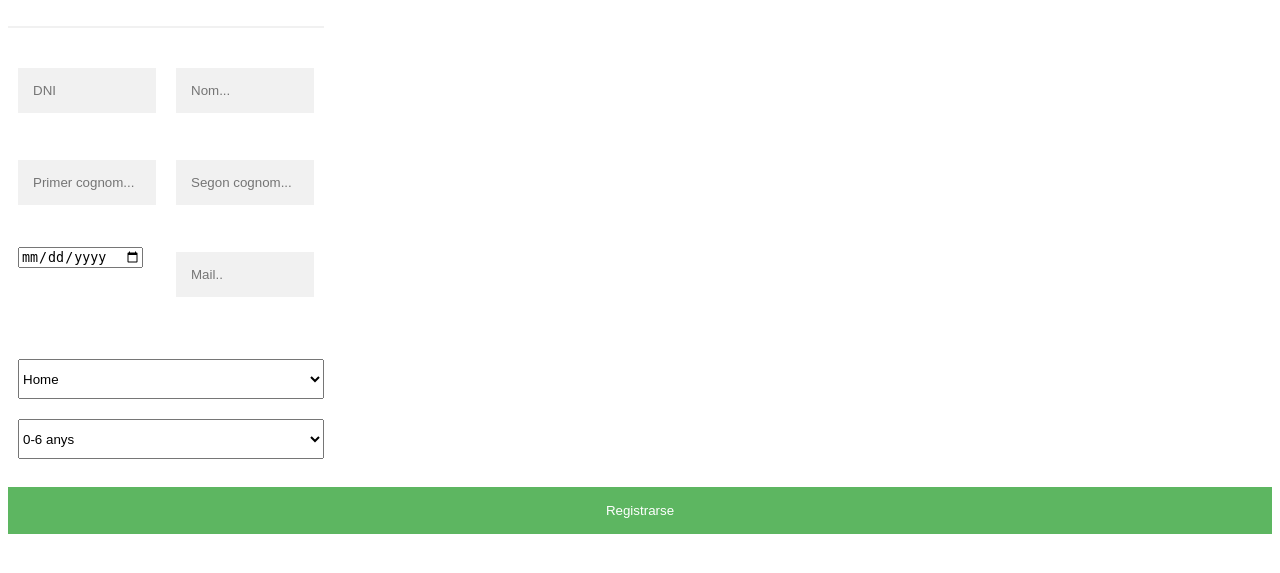
After one commit to samuelmc98/activitat-transversal, a PHP site: page /inscripcion.html in a window 1280 px wide. The commit adds this page. Shown: the top 573 px of the page. Run offline with PHP 8.4, Linux system fonts and the light colour scheme.

Commit message:
Add files via upload

```diff
--- /dev/null
+++ b/code.js
@@ -0,0 +1,71 @@
+function validacionForm() {
+    var email=document.getElementById('femail').value;
+    var dni=document.getElementById('fdni').value;
+    var nombre=document.getElementById('fnom').value;
+    var definido = true;
+
+    if (nombre == "") {
+        document.getElementById("fnom").style.borderColor = "red";
+        definido = false;
+    } else {
+        document.getElementById("fnom").style.borderColor = "initial";
+    }
+    if (email == "") {
+        document.getElementById("femail").style.borderColor = "red";
+        definido = false;
+    } else {
+        document.getElementById("femail").style.borderColor = "initial";
+
+    }
+    if (dni !== "") {
+
+        document.getElementById("fdni").style.borderColor = "initial";
+        console.log(dni);
+        comprobarDni(dni);
+    } else {
+        document.getElementById("fdni").style.borderColor = "red";
+        definido = false;
+    }
+    if (definido == false) {
+        document.getElementById("message").innerHTML = "El dni, el nombre y el email son necesarios";
+    } else {}
+    return definido;
+}
+
+function validarFor() {
+    var inputs = document.getElementsClassName('data');
+    for (let i = 0; i < inputs.length; i++) {
+        console.log(inputs[i].type);
+    }
+    return false;
+}
+
+function comprobarDni(dni) {
+    var control = ['T', 'R', 'W', 'A', 'G', 'M', 'Y', 'F', 'P', 'D', 'X', 'B', 'N', 'J', 'Z', 'S', 'Q', 'V', 'H', 'L', 'C', 'K', 'E', 'T'];
+    var $1;
+    var letra;
+    if (dni.length != 9) {
+        alert('Si el número tiene menos de 8 dígitos hay que rellenar el número con ceros al principio hasta tener 8 dígitos y una letra');
+    } else {
+        letra = dni.slice(8, 9);
+        dni = dni.slice(0, 8);
+        $1 = dni.substr(0, 1);
+        if ($1 == 'X') {
+            dni = dni.replace("X", "0");
+            console.log(dni);
+        } else if ($1 == 'Y') {
+            dni = dni.replace("Y", "1");
+            console.log(dni);
+        } else if ($1 == 'Z') {
+            dni = dni.replace("Z", "2");
+            console.log(dni);
+        }
+    }
+    if (letra == control[dni % 23]) {
+        return true;
+    } else {
+        alert('El número de DNI no es correcto');
+        return false;
+    }
+
+}
--- /dev/null
+++ b/config.php
@@ -0,0 +1,6 @@
+<?php
+define("SERVIDOR","localhost");
+define("USUARIO","root");
+define("PASSWORD","");
+define("BD","bd_cursa");
+?>
--- /dev/null
+++ b/insc.css
@@ -0,0 +1,64 @@
+* {
+    box-sizing: border-box;
+  }
+
+  .row{
+    width: 25%;
+  }
+  .row2{
+    display: flex;
+    flex-direction: column;
+  }
+
+  .insc{
+    width: 50%;
+    height: 40px;
+  }
+
+  /* Create two equal columns that floats next to each other */
+  .column {
+    float: left;
+    width: 50%;
+    padding: 10px;
+  }
+
+  /* Clear floats after the columns */
+  .row:after {
+    content: "";
+    display: table;
+    clear: both;
+  }
+
+
+  input[type=text], input[type=password], textarea {
+    width: 100%;
+    padding: 15px;
+    margin: 5px 0 22px 0;
+    display: inline-block;
+    border: none;
+    background: #f1f1f1;
+  }
+  input[type=text]:focus, input[type=password]:focus {
+    background-color: orange;
+    outline: none;
+  }
+   div {
+              padding: 10px 0;
+           }
+  hr {
+    border: 1px solid #f1f1f1;
+    margin-bottom: 25px;
+  }
+  .registerbtn {
+    background-color: #4CAF50;
+    color: white;
+    padding: 16px 20px;
+    margin: 8px 0;
+    border: none;
+    cursor: pointer;
+    width: 100%;
+    opacity: 0.9;
+  }
+  .registerbtn:hover {
+    opacity: 1;
+  }
--- /dev/null
+++ b/inscripcion.html
@@ -0,0 +1,60 @@
+<!DOCTYPE html>
+<html>
+<head>
+<meta name="viewport" content="width=device-width, initial-scale=1">
+<link rel="stylesheet" type="text/css" href="insc.css">
+<script src="code.js"></script>
+</head>
+<body>
+<form action="inscripcion.php" method="POST"  onsubmit="return validacionForm()">
+<div class="row">
+    <hr>
+    <div class="column">
+        <input type="text" name="fdni" placeholder= "DNI" size="15" id="fdni">
+    </div>
+    <div class="column">
+        <input type="text" name="fnom" placeholder="Nom..." size="15" id="fnom">
+    </div>
+    <div class="column">
+        <input type="text" name="apellido1" placeholder="Primer cognom..." size="15" id="apellido1">
+    </div>
+    <div class="column">
+        <input type="text" name="apellido2" placeholder="Segon cognom..." size="15" id="apellido2">
+    </div>
+    <div class="column">
+        <input type="date" id="start" name="fdata"
+        value="dd/mm/aaaa"
+        min="2020-11-11" max="2021-06-31">
+    </div>
+    <div class="column">
+    <input type="text" placeholder="Mail.." name="femail" id="femail">
+    </div>
+</div>
+<div class="row2">
+    <div class="column">
+        <select class="insc" name="fsexe" id="fsexe">
+            <option value="Home">Home</option>
+            <option value="Dona">Dona</option>
+            <option value="Indefinit">Indefinit</option>
+        </select>
+    </div>
+    <div class="column">
+        <select class="insc" name="fcateoria" id="fcategoria">
+            <option value="0-6">0-6 anys</option>
+            <option value="7-12">7-12 anys</option>
+            <option value="13-18">13-18 anys</option>
+            <option value="19-30">19-30 anys</option>
+            <option value="31-45">31-45 anys</option>
+            <option value="46-59">46-59 anys</option>
+            <option value="+60">+60 anys</option>
+        </select>
+    </div>
+</div>
+
+
+
+    <button type="submit" class="registerbtn">Registrarse</button>
+<div id="message"></div>
+</form>
+</body>
+</html>
```
Also changed, not shown: bdd/bd_cursa.sql (added, +139 -0 lines), conexion.php (added, +14 -0 lines), index.html (+5 -5 lines), inscripcion.php (added, +38 -0 lines), countdown.js (line endings or trailing spaces), estilos.css (line endings or trailing spaces), styles.less (line endings or trailing spaces).
